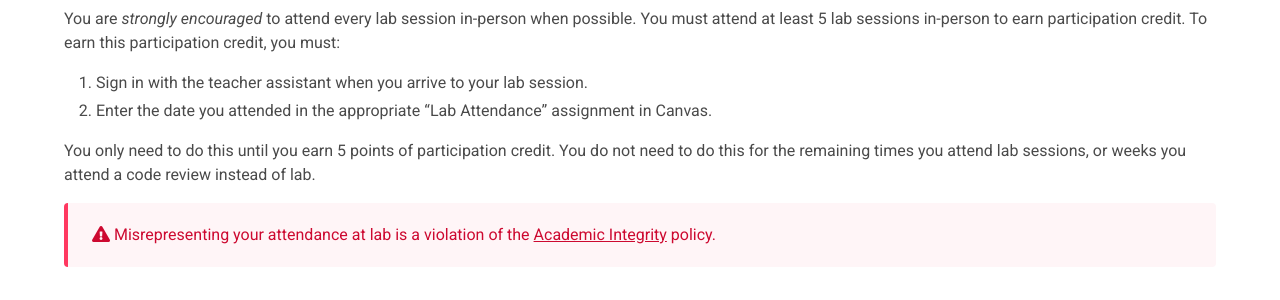
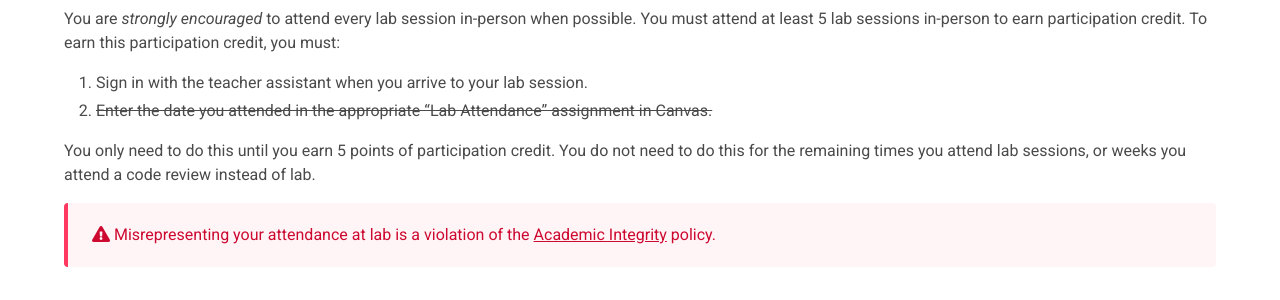
Before and after one commit to usf-cs212-fall2018/usf-cs212-fall2018.github.io, a Jekyll site: the page built from _posts/2018-08-24-lab-requirements.md, in a window 1280 px wide. Shown: the part 689-989 px from the top of the page. Built offline with Jekyll 4.4.1, drawn with Linux system fonts in a browser that asks for light colours; nearby versions of some CDN libraries.

```diff
--- a/_posts/2018-08-24-lab-requirements.md
+++ b/_posts/2018-08-24-lab-requirements.md
@@ -25,7 +25,7 @@ You are *strongly encouraged* to attend every lab session in-person when possibl
 
   1. Sign in with the teacher assistant when you arrive to your lab session.
 
-  2. Enter the date you attended in the appropriate "Lab Attendance" assignment in Canvas.
+  2. ~~Enter the date you attended in the appropriate "Lab Attendance" assignment in Canvas.~~
 
 You only need to do this until you earn 5 points of participation credit. You do not need to do this for the remaining times you attend lab sessions, or weeks you attend a code review instead of lab.
 
```
